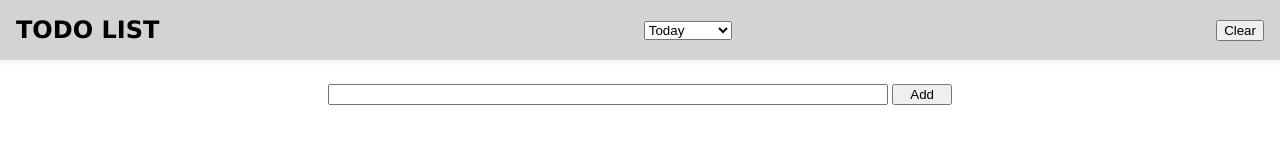
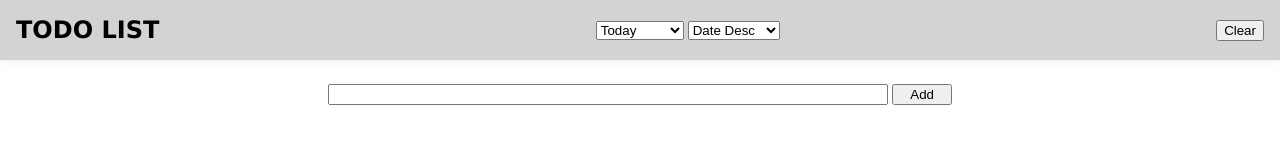
Before and after one commit to Lwinga/todo-list-vue-ts, a Vue app: page / in a window 1280 px wide. Shown: the top 160 px of the page. Built offline with nearby package versions, Linux system fonts and the light colour scheme; the HTML template or start-up script is replaced by a standard one.

Commit message:
Add ability to sort todos

```diff
--- a/src/AddTodo.vue
+++ b/src/AddTodo.vue
@@ -7,8 +7,8 @@ const todos = defineModel<Todo[]>({ required: true });
 const todoText = ref('');
 
 const lastId = computed(() => {
-  // Assumes last todo has the largest id
-  return todos.value.length > 0 ? todos.value[todos.value.length - 1].id : 0;
+  const maxId = Math.max(...todos.value.map(todo => todo.id));
+  return isFinite(maxId) ? maxId : 0;
 });
 
 function addTodo() {
--- a/src/App.vue
+++ b/src/App.vue
@@ -1,12 +1,13 @@
 <script setup lang="ts">
 import { computed, ref, useTemplateRef } from 'vue';
-import type { Filter, Todo } from './types.ts';
+import type { Sort, Filter, Todo } from './types.ts';
 import AddTodo from './AddTodo.vue';
 import TodoList from './TodoList.vue';
 import { useLocalStorage } from './composables.ts';
 
 const todos = useLocalStorage<Todo[]>('todos', []);
 const filter = useLocalStorage<Filter>('todos-filter', 'today');
+const sort = useLocalStorage<Sort>('todos-sort', 'date_desc');
 
 const todoList = useTemplateRef<InstanceType<typeof TodoList>>('todo-list');
 
@@ -14,12 +15,19 @@ const doneTodos = computed(() => {
   return todoList.value?.filteredTodos.filter(todo => todo.isDone).length ?? 0;
 });
 
-const filters = new Map<Filter, String>([
+const filters = new Map<Filter, string>([
   ['today', 'Today'],
   ['yesterday', 'Yesterday'],
   ['this_week', 'This Week'],
   ['this_month', 'This Month'],
   ['all', 'All'],
+]);
+
+const sorts = new Map<Sort, string>([
+  ['date_asc', 'Date Asc'],
+  ['date_desc', 'Date Desc'],
+  ['name_asc', 'Name Asc'],
+  ['name_desc', 'Name Desc'],
 ]);
 
 function clearTodos() {
@@ -33,15 +41,20 @@ function clearTodos() {
 <template>
   <header>
     <h1>TODO LIST</h1>
-    <select v-model="filter">
-      <option v-for="[key, value] in filters" :value="key">{{ value }}</option>
-    </select>
+    <div>
+      <select v-model="filter" style="margin-right: 4px;">
+        <option v-for="[key, value] in filters" :value="key">{{ value }}</option>
+      </select>
+      <select v-model="sort">
+        <option v-for="[key, value] in sorts" :value="key">{{ value }}</option>
+      </select>
+    </div>
     <button type="button" @click="clearTodos">Clear</button>
   </header>
   <main>
     <div>
       <AddTodo v-model="todos" />
-      <TodoList v-model="todos" :filter ref="todo-list" />
+      <TodoList v-model="todos" :filter :sort ref="todo-list" />
     </div>
   </main>
   <footer>
--- a/src/TodoList.vue
+++ b/src/TodoList.vue
@@ -1,11 +1,12 @@
 <script setup lang="ts">
-import type { Filter, Todo } from './types.ts';
+import type { Filter, Sort, Todo } from './types.ts';
 import TodoItem from './TodoItem.vue';
 import { computed } from 'vue';
 import { isThisMonth, isThisWeek, isToday, isYesterday } from 'date-fns';
 
 const props = defineProps<{
   filter: Filter;
+  sort: Sort;
 }>();
 
 const todos = defineModel<Todo[]>({ required: true });
@@ -26,6 +27,19 @@ const filteredTodos = computed(() => todos.value.filter(todo => {
     default:
       const _exhaustiveCheck: never = props.filter;
       _exhaustiveCheck;
+  }
+}));
+
+const sortedTodos = computed(() => [...filteredTodos.value].sort((a, b) => {
+  switch(props.sort) {
+    case 'date_asc':
+      return a.createdAt - b.createdAt;
+    case 'date_desc':
+      return b.createdAt - a.createdAt;
+    case 'name_asc':
+      return a.text > b.text ? 1 : a.text === b.text ? 0 : -1;
+    case 'name_desc':
+      return a.text > b.text ? -1 : a.text === b.text ? 0 : 1;
   }
 }));
 
@@ -56,7 +70,7 @@ defineExpose({ filteredTodos });
 
 <template>
   <ul>
-    <li v-for="todo in filteredTodos" :key="todo.id">
+    <li v-for="todo in sortedTodos" :key="todo.id">
       <TodoItem :todo @delete="deleteTodo" @edit="editTodo" @done="setTodoDone" />
     </li>
   </ul>
--- a/src/types.ts
+++ b/src/types.ts
@@ -12,4 +12,10 @@ type Filter =
   | 'this_month'
   | 'all';
 
-export type { Todo, Filter };
+type Sort =
+  | 'date_asc'
+  | 'date_desc'
+  | 'name_asc'
+  | 'name_desc'
+
+export type { Todo, Filter, Sort };
```
